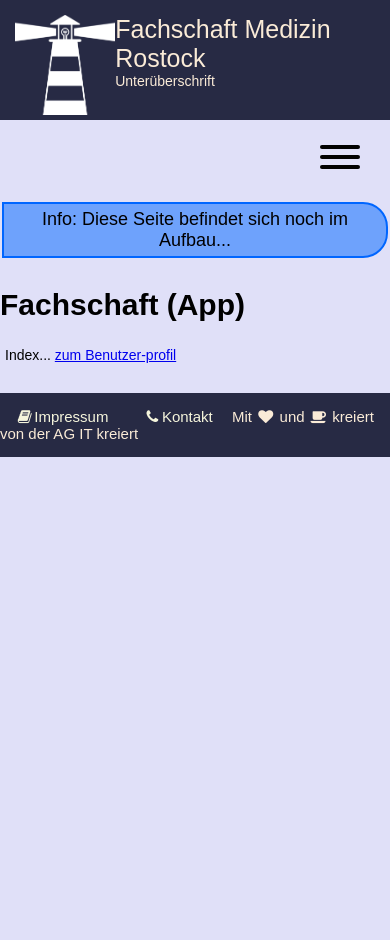
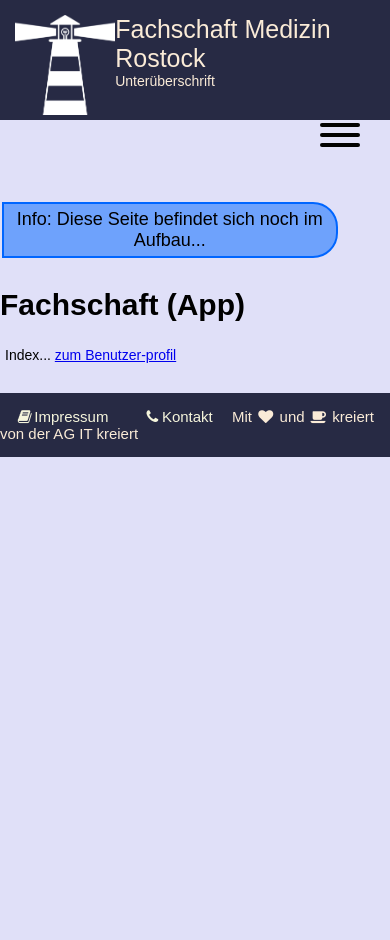
Before and after one commit to fachschaft-medizin-rostock/django-fsmedhro, a Django app: page /fachschaft/ in a window 390 px wide. Run offline with Django 3.2, Linux system fonts and the light colour scheme.

Commit message:
changes in behavior and fixed bugs in menue

```diff
--- a/static/design/CSS.css
+++ b/static/design/CSS.css
@@ -125,7 +125,7 @@ header #explain{
 @media only screen and (max-width:600px){
 	#menue_button{
 		visibility: visible;
-		top:130px;
+		top:108px;
 		right: 50px;
 		float: right;
 		position: absolute;
@@ -135,18 +135,19 @@ header #explain{
 		display: block;
 		background-color: #272a44;
 		width: 0;
-		min-height: 90%;
+		min-height: 85%;
 		margin-left: 15%;
 		text-align: left;
 		margin-top: -80px;
 		position: absolute;
 		z-index: 9;
 		overflow: hidden;
-		transition: 0.5s;
+		transition: 1s;
+		right: 0;
 	}
 
 	.is-active{
-		width: 85%;
+		width: 90%;
 	}
 
 	.close{
@@ -155,7 +156,7 @@ header #explain{
 	nav a{
 		text-decoration: none;
 		color: antiquewhite;
-		font-size: 20px;
+		font-size: 18px;
 	}
 	nav ul{
 		list-style: none;
@@ -166,7 +167,7 @@ header #explain{
 		padding: 5px 0;
 	}
 	nav>ul>li>a{
-		font-size: 25px;
+		font-size: 22px;
 	}
 	nav ul li ul li{
 		text-align: center;
@@ -239,10 +240,11 @@ button{
 
 .message{
 	font-size: 18px;
-	padding: 5px 15px;
+	padding: 5px 0;
 	text-align: center;
 	border-radius: 0 25px 25px 0;
     margin: 2px;
+	width: 85%
 }
 
 .message.info{
@@ -270,7 +272,6 @@ button{
     border: solid #ff50ff 2px;
     background: rgba(255, 80, 255, 0.51);
 }
-
     /*-----SkillsLab Spezifisch-----*/
 @media only screen and (min-width:720px){
 	table{
@@ -371,6 +372,8 @@ footer{
 @media only screen and (min-width:1200px){
 	footer{
 		margin-left: 250px;
+		position: relative;
+		bottom: 0;
 	}
 }
 @media only screen and (max-width:1200px){
@@ -378,6 +381,7 @@ footer{
 		position: relative;
 		width: 100%;
 		padding: 15px 0;
+		bottom: 0px;
 	}
 }
 footer a{
```
Also changed, not shown: exoral/static/exoral/exoral.css (+4 -4 lines).
